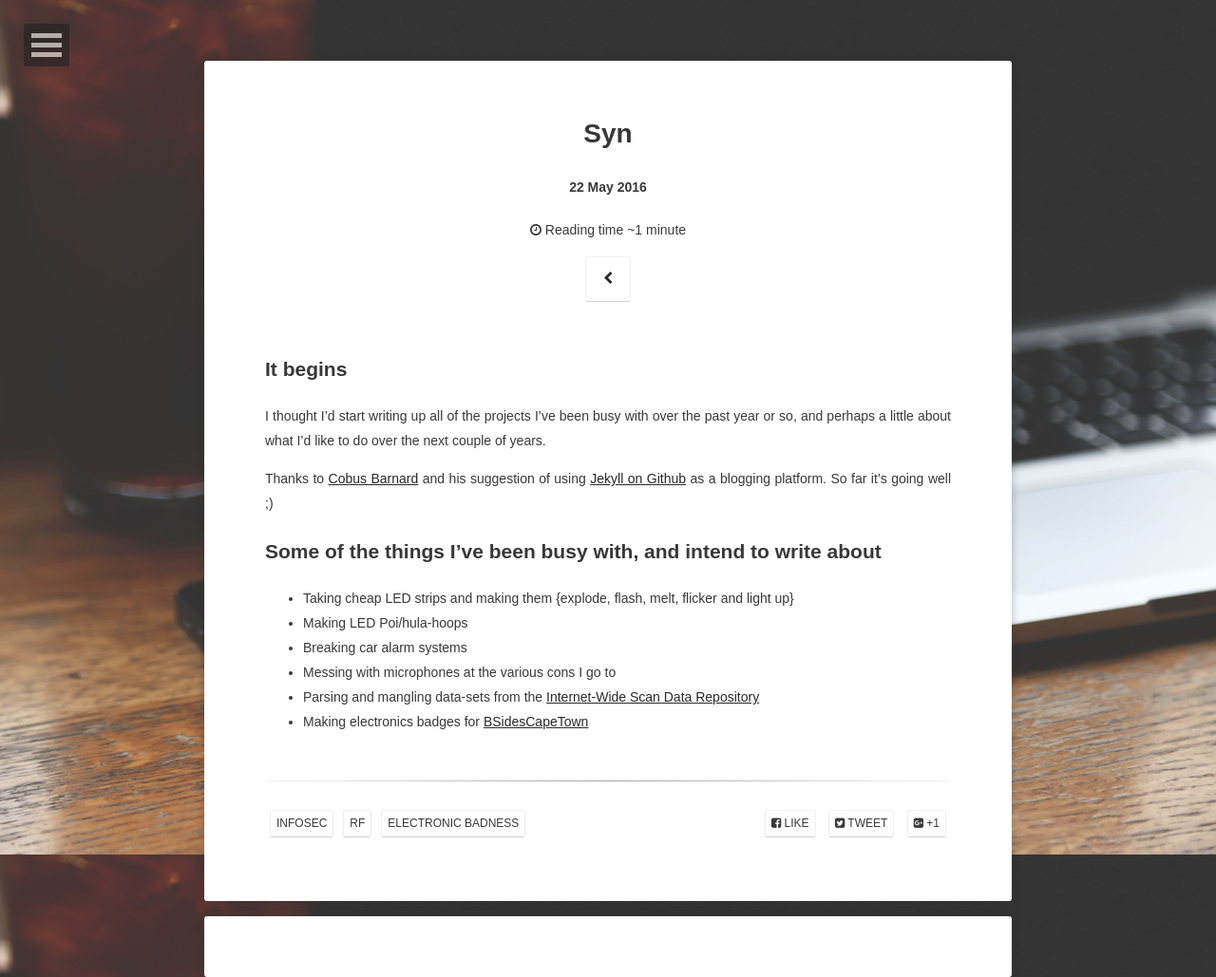
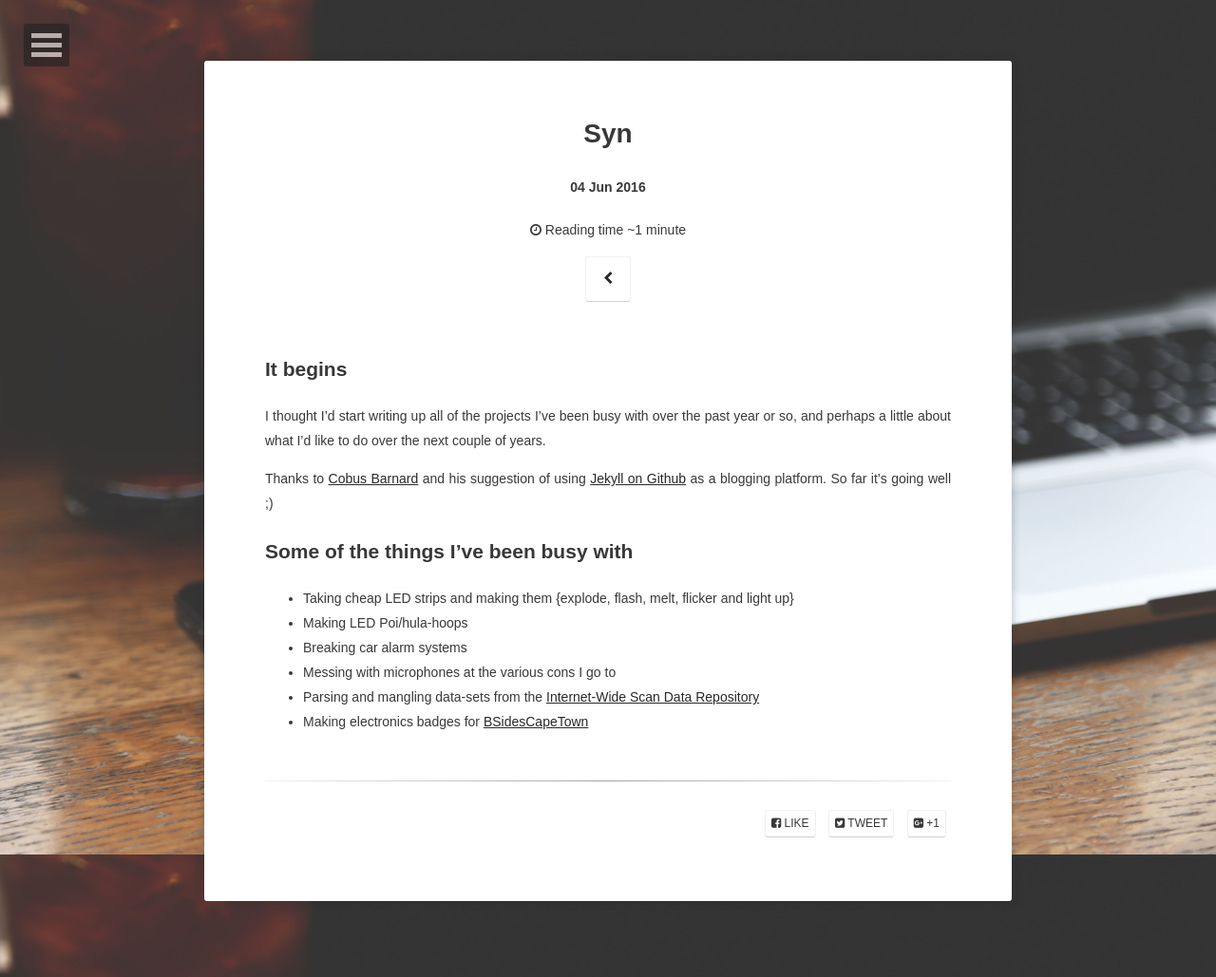
Before and after one commit to dodgymike/dodgymike.github.io, a Jekyll site: the page built from _posts/2016-06-04-syn.md, in a window 1280 px wide. Shown: the whole page at 95% size. Built offline with Jekyll 4.4.1, drawn with Linux system fonts in a browser that asks for light colours; some web fonts are replaced; comment, search, counter and statistics services are not loaded.

Commit message:
First post working

```diff
--- a/_config.yml
+++ b/_config.yml
@@ -1,7 +1,7 @@
 # Site
 title:              Elasticninja
 bio:                'Elastic.Ninja'
-description:        "RF, Infosec and some lame electronics stuff"
+description:        "RF, Infosec and electronics stuff"
 reading_time:       true
 words_per_minute:   200
 logo:               'assets/img/logo.png'
@@ -9,8 +9,8 @@ background:         'assets/img/placeholder-big.jpg'
 tiled_bg:           false   # Set this true if you want to tile your background image, otherwise it will be covered
 locale:             en_US
 #url:                https://elasticninja.com
-#url:                http://localhost:4000
-url:                https://dodgymike.github.io
+url:                http://localhost:4000
+#url:                https://dodgymike.github.io
 
 # Jekyll
 permalink:          /:title/
--- a/_posts/2016-05-22-begin.md
+++ b/_posts/2016-06-04-syn.md
@@ -1,14 +1,15 @@
 ---
 layout: post
-title:  "Syn"
-date:   2016-05-22
+title: Syn
+date: 2016-06-04
 excerpt: "Starting a blog"
-project: true
-tag:
-- infosec
-- rf
-- electronic badness
-comments: true
+#project: true
+published: true
+#tag:
+#- infosec
+#- rf
+#- electronic badness
+#comments: true
 ---
 
 ## It begins
@@ -16,7 +17,7 @@ I thought I'd start writing up all of the projects I've been busy with over the
 
 Thanks to [Cobus Barnard](http://cobus.io/) and his suggestion of using [Jekyll on Github](http://cobus.io/ruby/2015/01/26/basic-github-jekyll-blog.html) as a blogging platform. So far it's going well ;)
 
-## Some of the things I've been busy with, and intend to write about
+## Some of the things I've been busy with
 * Taking cheap LED strips and making them {explode, flash, melt, flicker and light up}
 * Making LED Poi/hula-hoops
 * Breaking car alarm systems
```
Also changed, not shown: assets/img/logo.png, 8 other files.
